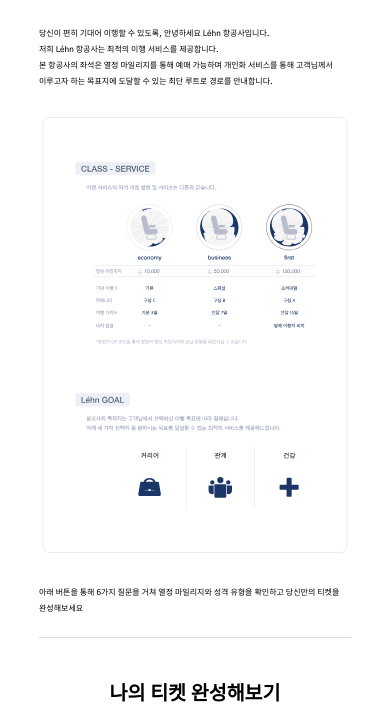
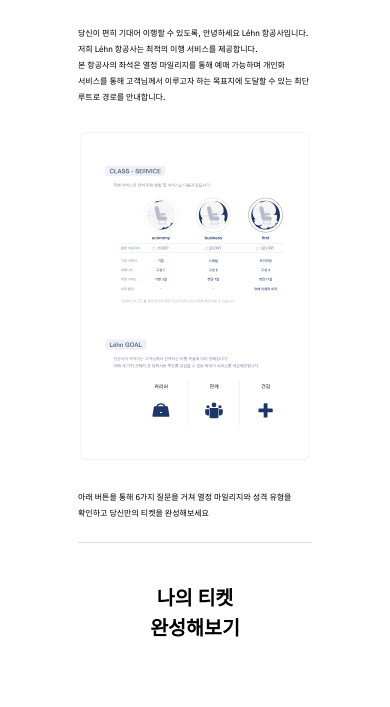
Before and after one commit to yewww-e/lehans, a plain HTML site: page index.html in a window 390 px wide. Shown: the part 432-1139 px from the top of the page. After the commit the page ends 1113 px from the top, so only its background shows below. Drawn offline with Linux system fonts and the light colour scheme.

Commit message:
Update index.html

```diff
--- a/index.html
+++ b/index.html
@@ -34,7 +34,7 @@
 			font-weight: 500;
 		}
 		.grid {
-			padding: 0vw 10vw;
+			padding: 0vw 20vw;
 		}
 		.gap {
 			padding: 6vw 0vw 0vw 0vw;
```
